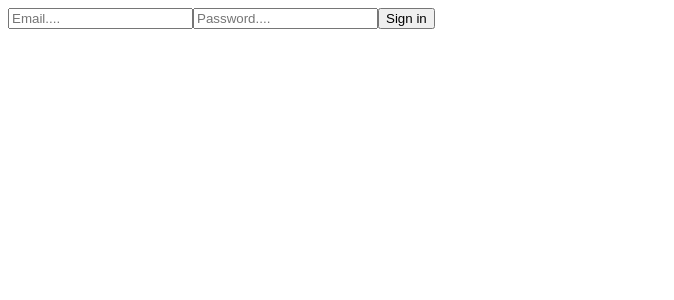
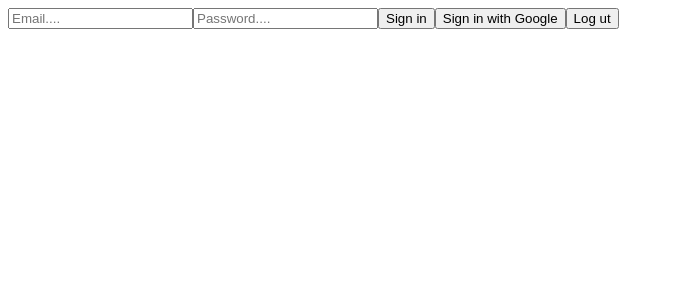
Before and after one commit to Erlan797/firebase, a React (Create React App) app: page / in a window 1280 px wide. Shown: the top 300 px of the page, without its empty margins (0-674 px from the left). Built offline with nearby package versions, Linux system fonts and the light colour scheme.

Commit message:
add google authentication

```diff
--- a/src/components/auth.js
+++ b/src/components/auth.js
@@ -1,11 +1,30 @@
-import {auth} from '../config/firebase';
-import { createUserWithEmailAndPassword } from 'firebase/auth';
+import {auth, googleProvider} from '../config/firebase';
+import { createUserWithEmailAndPassword, signInWithPopup, signOut } from 'firebase/auth';
 import { useState } from 'react';
 export const Auth = () => {
     const [email, setEmail] = useState('');
     const [password, setPassword] = useState('');
+    console.log(auth?.currentUser?.email);
     const signIn = async () =>{
+        try{
         await createUserWithEmailAndPassword(auth, email, password);
+        } catch(err){
+            console.error(err);
+        }
+    }
+    const signInWithGoogle = async () =>{
+        try{
+            await signInWithPopup(auth, googleProvider);
+        }catch(err){
+            console.error(err);
+        }
+    }
+    const logout = async () => {
+        try{
+            await signOut(auth);
+        }catch(err){
+            console.error(err);
+        }
     }
     return (
         <div>
@@ -14,6 +33,8 @@
             <input type='password' placeholder="Password...."
             onChange={(e) => setPassword(e.target.value)}/>
             <button onClick={signIn}>Sign in</button>
+            <button onClick={signInWithGoogle}> Sign in with Google</button>
+            <button onClick={logout}>Log ut</button>
         </div>
     )
 }
--- a/src/config/firebase.js
+++ b/src/config/firebase.js
@@ -1,5 +1,5 @@
 import { initializeApp } from "firebase/app";
-import {getAuth} from 'firebase/auth'
+import {getAuth, GoogleAuthProvider} from 'firebase/auth'
 const firebaseConfig = {
   apiKey: "AIzaSyD81s9zPx6c012TAWqL1Ubx8ttaPtmf0wU",
   authDomain: "first-project-e17d3.firebaseapp.com",
@@ -11,3 +11,4 @@
 };
 const app = initializeApp(firebaseConfig);
 export const auth = getAuth(app);
+export const googleProvider = new GoogleAuthProvider();
```
